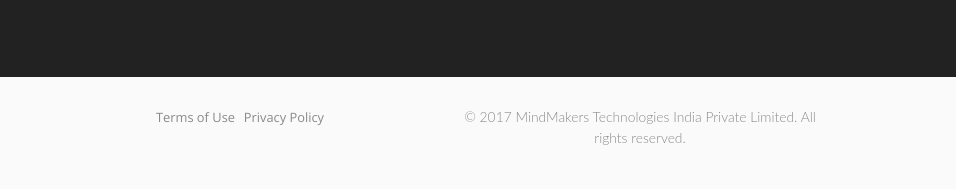
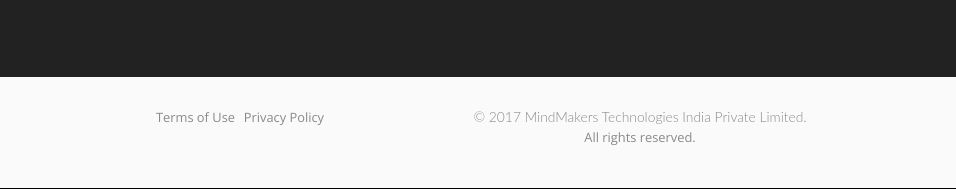
Before and after one commit to mayankcrv/mmti, a plain HTML site: page index.html in a window 1280 px wide. Shown: the part 5319-5508 px from the top of the page, 0-956 px from the left. Drawn offline with nearby package versions, Linux system fonts and the light colour scheme.

Commit message:
Update index.html

```diff
--- a/index.html
+++ b/index.html
@@ -599,7 +599,7 @@
       <div class="col-md-4">
         <p class="footer-links"><a href="#">Terms of Use</a> <a href="#">Privacy Policy</a></p>
       </div>
-      <div class="col-md-4"> <small>&copy; 2017 MindMakers Technologies India Private Limited. All rights reserved.</small></div>
+      <div class="col-md-4"> <small>&copy; 2017 MindMakers Technologies India Private Limited. <p>All rights reserved.</p></small></div>
       <div class="col-md-4">
         <!--social-->
 
```
